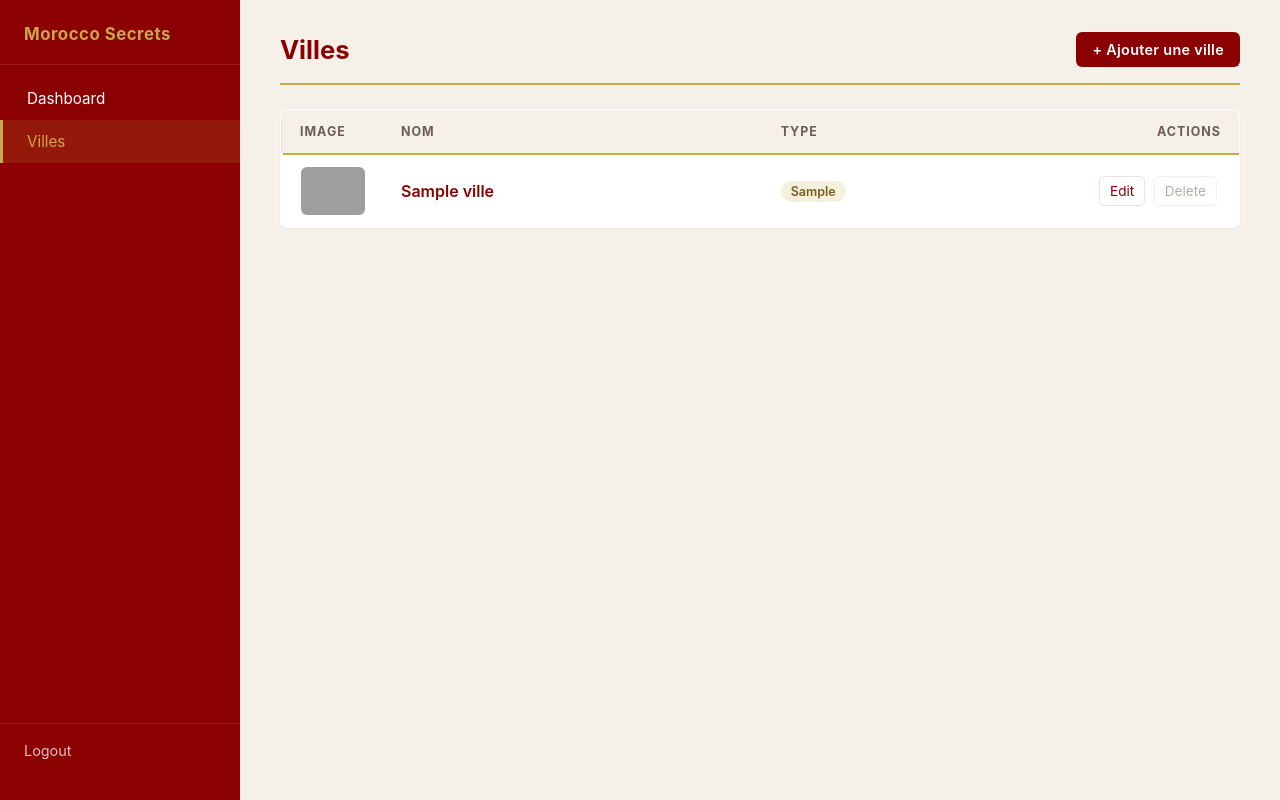
After one commit to Mekam979/Morocco-steps, a Flask app: page /admin/villes in a window 1280 px wide. The commit adds this page. Run offline with Flask 3, Linux system fonts and the light colour scheme; the visitor is signed in with stand-in values (Sample User, id 1); tables that the repository leaves empty or names only in its code hold one stand-in row (values such as "Sample post"); grey boxes are pictures that could not be loaded.

Commit message:
feat: admin panel step 2 - villes list

```diff
--- a/backend/admin_routes.py
+++ b/backend/admin_routes.py
@@ -14,6 +14,8 @@ from functools import wraps
 from flask import (
     Blueprint, render_template, request, redirect, url_for, session
 )
+
+from db import get_connection
 
 admin_bp = Blueprint("admin", __name__, url_prefix="/admin")
 
@@ -54,3 +56,19 @@ def logout():
 @admin_required
 def dashboard():
     return render_template("admin/dashboard.html")
+
+
+@admin_bp.route("/villes")
+@admin_required
+def villes_list():
+    conn = get_connection()
+    try:
+        with conn.cursor() as cur:
+            cur.execute(
+                "SELECT nom_ville, type_ville, image_path FROM villes "
+                "ORDER BY nom_ville"
+            )
+            villes = cur.fetchall()
+    finally:
+        conn.close()
+    return render_template("admin/villes_list.html", villes=villes)
--- a/backend/app.py
+++ b/backend/app.py
@@ -65,16 +65,7 @@ def inject_cloudinary():
 GROQ_API_KEY = os.getenv('GROQ_API_KEY')
 GROQ_MODEL   = "llama-3.3-70b-versatile"
 
-DB_CONFIG = {
-    'host':        os.getenv('DB_HOST', 'localhost'),
-    'port':        int(os.getenv('DB_PORT', 3306)),
-    'user':        os.getenv('DB_USER', 'root'),
-    'password':    os.getenv('DB_PASSWORD', ''),
-    'db':          os.getenv('DB_NAME', 'tourisme_maroc'),
-    'cursorclass': pymysql.cursors.DictCursor,
-    'charset':     'utf8mb4',
-    'ssl':         {'verify_cert': False}
-}
+from db import DB_CONFIG
 
 TIER_LIMITS = {
     'explorer': 10,
--- /dev/null
+++ b/backend/db.py
@@ -0,0 +1,20 @@
+"""Shared DB config so app.py and admin_routes.py don't duplicate credentials."""
+
+import os
+
+import pymysql
+
+DB_CONFIG = {
+    "host":        os.getenv("DB_HOST", "localhost"),
+    "port":        int(os.getenv("DB_PORT", 3306)),
+    "user":        os.getenv("DB_USER", "root"),
+    "password":    os.getenv("DB_PASSWORD", ""),
+    "db":          os.getenv("DB_NAME", "tourisme_maroc"),
+    "cursorclass": pymysql.cursors.DictCursor,
+    "charset":     "utf8mb4",
+    "ssl":         {"verify_cert": False},
+}
+
+
+def get_connection():
+    return pymysql.connect(**DB_CONFIG)
--- a/frontend/templates/admin/base_admin.html
+++ b/frontend/templates/admin/base_admin.html
@@ -117,7 +117,7 @@
             <nav class="sidebar-nav">
                 <a href="{{ url_for('admin.dashboard') }}"
                    class="{% if active_nav == 'dashboard' %}active{% endif %}">Dashboard</a>
-                <a href="#"
+                <a href="{{ url_for('admin.villes_list') }}"
                    class="{% if active_nav == 'villes' %}active{% endif %}">Villes</a>
             </nav>
             <div class="sidebar-footer">
--- /dev/null
+++ b/frontend/templates/admin/villes_list.html
@@ -0,0 +1,168 @@
+{% extends "admin/base_admin.html" %}
+{% set active_nav = 'villes' %}
+{% block title %}Villes — Morocco Secrets Admin{% endblock %}
+{% block heading %}Villes{% endblock %}
+
+{% block header_actions %}
+<a href="#" class="btn-add" title="Step 3 — non implémenté">+ Ajouter une ville</a>
+{% endblock %}
+
+{% block head_extra %}
+<style>
+    .btn-add {
+        background: var(--darkred);
+        color: var(--white);
+        text-decoration: none;
+        padding: 9px 16px;
+        border-radius: 6px;
+        font-size: 0.9rem;
+        font-weight: 600;
+        letter-spacing: 0.3px;
+        transition: background 0.15s;
+    }
+    .btn-add:hover { background: #6b0000; }
+
+    .villes-table {
+        width: 100%;
+        border-collapse: collapse;
+        background: var(--white);
+        border: 1px solid var(--border);
+        border-radius: 8px;
+        overflow: hidden;
+        box-shadow: 0 1px 2px rgba(0,0,0,0.04);
+    }
+    .villes-table thead th {
+        text-align: left;
+        font-size: 0.78rem;
+        text-transform: uppercase;
+        letter-spacing: 1px;
+        color: var(--muted);
+        padding: 14px 18px;
+        border-bottom: 2px solid var(--gold);
+        background: var(--beige);
+    }
+    .villes-table tbody td {
+        padding: 12px 18px;
+        border-bottom: 1px solid var(--border);
+        vertical-align: middle;
+    }
+    .villes-table tbody tr {
+        transition: background 0.12s, box-shadow 0.12s;
+        border-left: 3px solid transparent;
+    }
+    .villes-table tbody tr:hover {
+        background: rgba(201, 168, 76, 0.06);
+        border-left-color: var(--gold);
+    }
+    .villes-table tbody tr:last-child td { border-bottom: none; }
+
+    .ville-thumb {
+        width: 64px;
+        height: 48px;
+        object-fit: cover;
+        border-radius: 6px;
+        display: block;
+    }
+    .ville-thumb-placeholder {
+        width: 64px;
+        height: 48px;
+        border-radius: 6px;
+        background: rgba(201, 168, 76, 0.18);
+        color: rgba(139, 0, 0, 0.45);
+        display: flex;
+        align-items: center;
+        justify-content: center;
+        font-size: 1.1rem;
+    }
+    .ville-name {
+        color: var(--darkred);
+        font-weight: 600;
+        text-decoration: none;
+    }
+    .ville-name:hover { text-decoration: underline; }
+
+    .ville-type {
+        display: inline-block;
+        padding: 3px 10px;
+        background: rgba(201, 168, 76, 0.18);
+        color: #7a5e1c;
+        border-radius: 999px;
+        font-size: 0.78rem;
+        font-weight: 600;
+    }
+
+    .actions { white-space: nowrap; }
+    .actions a, .actions button {
+        font-size: 0.85rem;
+        text-decoration: none;
+        padding: 6px 10px;
+        border-radius: 5px;
+        margin-right: 4px;
+        font-family: inherit;
+    }
+    .actions .edit {
+        color: var(--darkred);
+        border: 1px solid var(--border);
+        background: var(--white);
+    }
+    .actions .edit:hover { background: var(--beige); }
+    .actions .delete {
+        color: var(--muted);
+        border: 1px solid var(--border);
+        background: transparent;
+        cursor: not-allowed;
+        opacity: 0.5;
+    }
+
+    .empty-state {
+        text-align: center;
+        padding: 40px;
+        color: var(--muted);
+    }
+</style>
+{% endblock %}
+
+{% block content %}
+{% if villes %}
+<table class="villes-table">
+    <thead>
+        <tr>
+            <th style="width: 80px;">Image</th>
+            <th>Nom</th>
+            <th>Type</th>
+            <th style="width: 180px; text-align: right;">Actions</th>
+        </tr>
+    </thead>
+    <tbody>
+        {% for v in villes %}
+        <tr>
+            <td>
+                {% if v.image_path %}
+                <img class="ville-thumb"
+                     src="{{ cdn_url }}villes/{{ v.image_path }}"
+                     alt="{{ v.nom_ville }}"
+                     onerror="this.outerHTML='<div class=&quot;ville-thumb-placeholder&quot;>🖼️</div>';">
+                {% else %}
+                <div class="ville-thumb-placeholder">🖼️</div>
+                {% endif %}
+            </td>
+            <td>
+                <a class="ville-name" href="/admin/villes/{{ v.nom_ville }}/edit">{{ v.nom_ville }}</a>
+            </td>
+            <td>
+                {% if v.type_ville %}<span class="ville-type">{{ v.type_ville }}</span>{% endif %}
+            </td>
+            <td class="actions" style="text-align: right;">
+                <a class="edit" href="/admin/villes/{{ v.nom_ville }}/edit">Edit</a>
+                <button class="delete" disabled title="Step 3 — non implémenté">Delete</button>
+            </td>
+        </tr>
+        {% endfor %}
+    </tbody>
+</table>
+{% else %}
+<div class="card empty-state">
+    Aucune ville.
+</div>
+{% endif %}
+{% endblock %}
```
